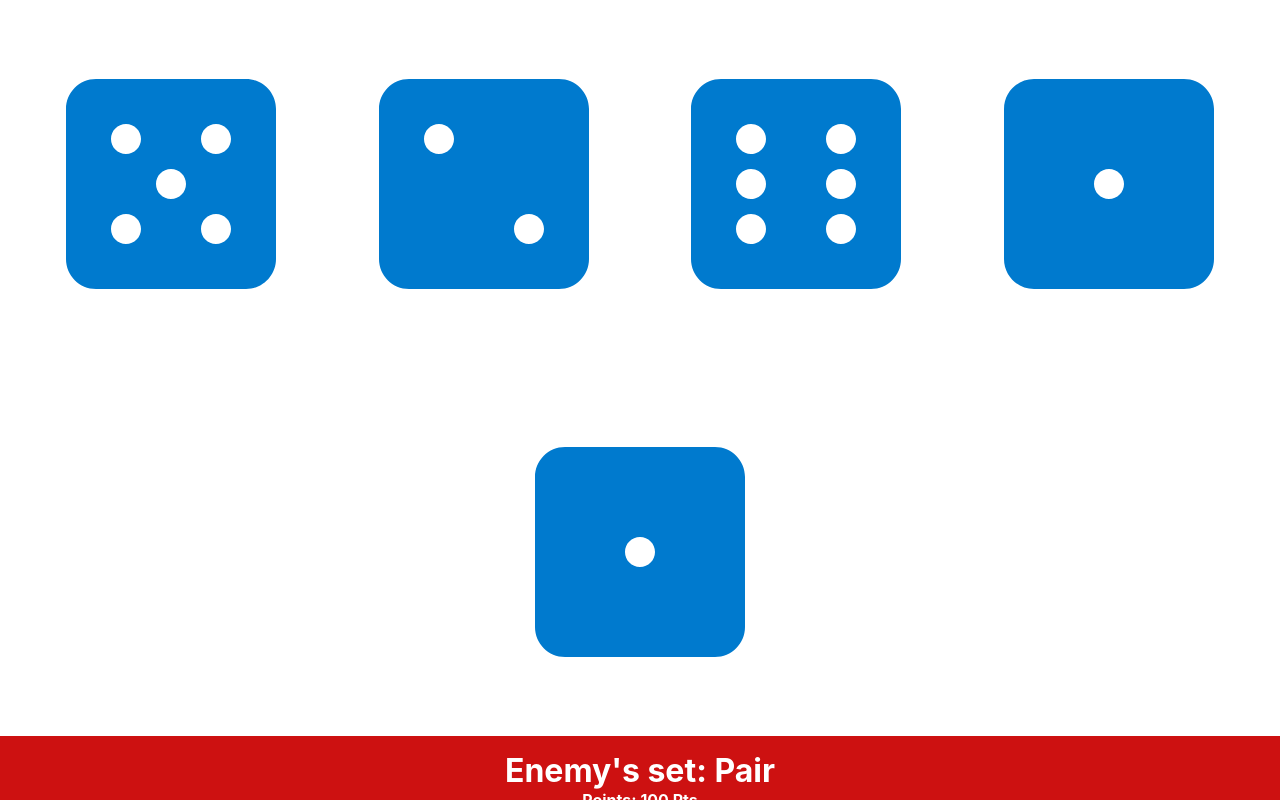
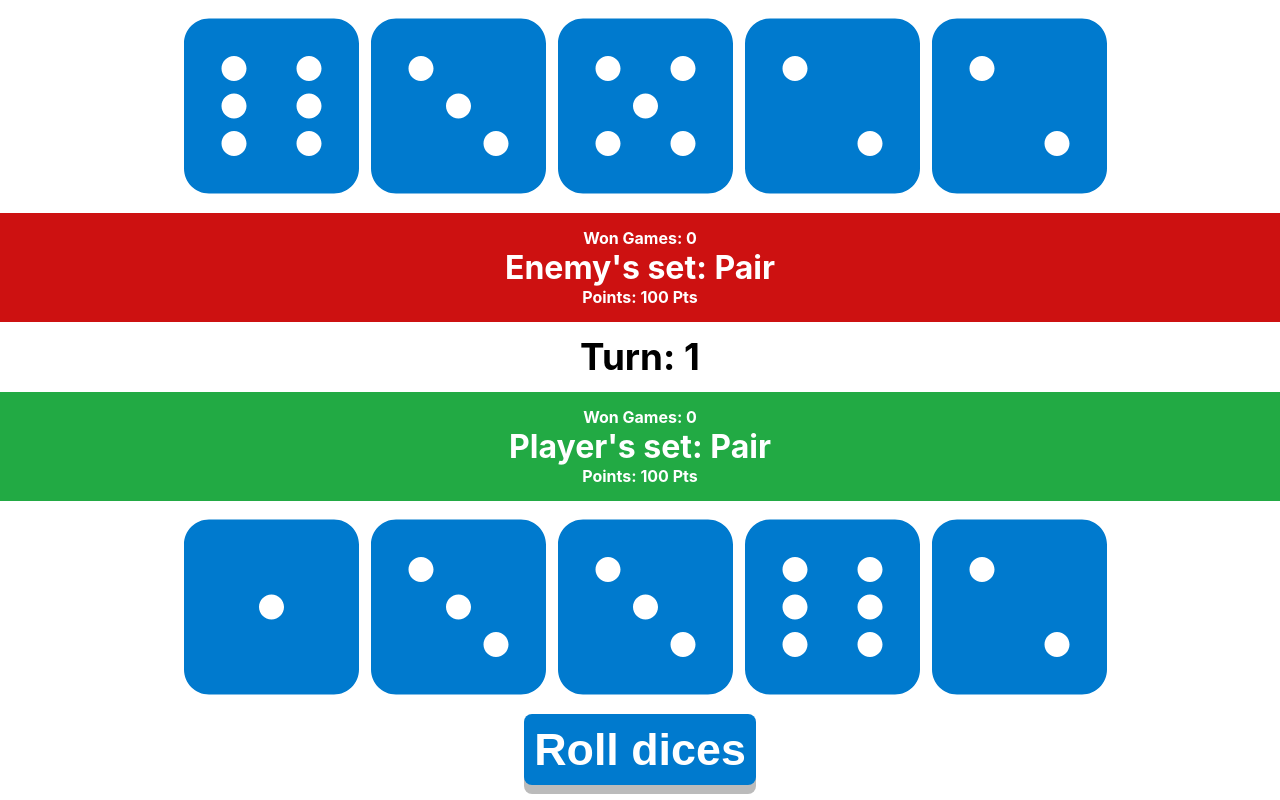
Before and after one commit to fabianeboli/dicepoker, a React (Create React App) app: page / in a window 1280 px wide. Both pictures are taken after a click on the button "Roll the dices!!". Shown: the top 800 px of the page. Built offline with nearby package versions, Linux system fonts and the light colour scheme.

Commit message:
Added possibility to select and deselect dies

```diff
--- a/package.json
+++ b/package.json
@@ -15,7 +15,8 @@
     "react": "^16.8.6",
     "react-dom": "^16.8.6",
     "react-scripts": "3.0.1",
-    "typescript": "3.5.3"
+    "typescript": "3.5.3",
+    "uuid": "^3.3.2"
   },
   "scripts": {
     "start": "react-scripts start",
--- a/src/App.tsx
+++ b/src/App.tsx
@@ -1,12 +1,11 @@
 import React from 'react';
-import logo from './logo.svg';
-import './App.css';
+import styles from  './App.module.sass';
 import { RollDice } from './components/RollDice/RollDice';
 
 
 const App: React.FC = () => {
   return (
-    <div className="App">
+    <div className={styles.board}>
       <RollDice/>
     </div>
   );
--- a/src/components/Die/Die.module.sass
+++ b/src/components/Die/Die.module.sass
@@ -1,4 +1,24 @@
-.dice
+.die
     font-size: 15.0em
     color: #007ace
-    margin: 5% 4%
+    margin: 3% 3%
+
+.dieButton
+    border: none
+    color: white
+    background-color: white
+
+
+.dieButton:active
+    border: 2px solid black
+    border-radius: 50px
+
+.unClickable
+    pointer-events: none
+
+.clickable
+    pointer-events: auto
+
+.selected
+    border: 2px solid black
+    border-radius: 40px
--- a/src/components/Die/Die.tsx
+++ b/src/components/Die/Die.tsx
@@ -1,19 +1,38 @@
 import React from 'react'
 import { FontAwesomeIcon } from '@fortawesome/react-fontawesome'
-import { faDiceOne, faDiceTwo, faDiceThree, faDiceFour, faDiceFive, faDiceSix } from '@fortawesome/free-solid-svg-icons'
 import styles from './Die.module.sass'
 import { IconProp } from '@fortawesome/fontawesome-svg-core';
 
 
 interface IProps {
+    id: number | string,
     numberOfDies: IconProp
+    value: number,
+    selected?: boolean
+    currentTurn?: number,
+    click: any
 }
 
 
 export const Die = (props: IProps) =>  {
+    const changeDices = props.currentTurn === 1 ? styles.clickable : styles.unClickable;
+    const [selected, setSelected] = React.useState(false)
+    const selectedButton = selected ? styles.selected : '';
+
+
+    const handleClick = () => {
+        setSelected(!selected);
+        const selectedDie = !selected;
+        const die = props.id;
+        props.click({ id: die, selected: selectedDie });
+        console.log(props.value, selected, props.id);
+        return props.value;
+    }
+
+
     return (
         <>
-            <FontAwesomeIcon className={styles.dice} icon={props.numberOfDies}/>
+            <button onClick={() => handleClick()} className={`${changeDices} ${styles.dieButton} ${selectedButton}`}><FontAwesomeIcon className={styles.die} icon={props.numberOfDies}/></button>
         </>
     )
 }
--- a/src/components/RollDice/RollDice.module.sass
+++ b/src/components/RollDice/RollDice.module.sass
@@ -14,7 +14,7 @@
     color: white
     font-weight: 700
     font-size: 2.8em
-    padding: 15px
+    padding: 10px
     border: none
     border-radius: 8px
     margin: 0 auto
@@ -57,6 +57,16 @@
     justify-content: center
     flex-direction: column
 
+.disabled button
+    pointer-events: none
+
+// .unClickable
+//     pointer-events: none
+
+// .clickable
+//     pointer-events: auto
+
+
 
 .player
     @extend .handStats
--- a/src/components/RollDice/RollDice.tsx
+++ b/src/components/RollDice/RollDice.tsx
@@ -2,7 +2,7 @@ import React, { useState } from 'react'
 import styles from './RollDice.module.sass'
 import { faDiceOne, faDiceTwo, faDiceThree, faDiceFour, faDiceFive, faDiceSix, IconDefinition } from '@fortawesome/free-solid-svg-icons'
 import { Die } from '../Die/Die';
-import { nullLiteral, Function } from '@babel/types';
+import * as CalculateHand from '../scripts/calculateHands'
 
 enum buttonText {
     idle = 'Roll dices',
@@ -18,108 +18,21 @@ interface State {
     enPoints: any,
     plHandName: string,
     enHandName: string,
+    wonGames: number,
+    lostGames: number
 }
 
-type die = {
+export type die = {
     number: number,
-    icon: IconDefinition
+    icon: IconDefinition,
 }
 
 const dicesList: die[] = [{ number: 1, icon: faDiceOne }, { number: 2, icon: faDiceTwo }, { number: 3, icon: faDiceThree },
 { number: 4, icon: faDiceFour }, { number: 5, icon: faDiceFive }, { number: 6, icon: faDiceSix }]
 
-const checkPairs = (sortedDice: number[], numOfSearchedPairs: number): boolean => {
-    const sd = sortedDice;
-    let numOfPairs = 0;
-    for (let i = 0; i < sd.length - 1; i++) {
-        const currentDie = sd[i];
-        const nextDie = sd[i + 1];
-        if (currentDie === nextDie) {
-            ++i;
-            ++numOfPairs;
-            if (numOfPairs === numOfSearchedPairs) {
-                return true
-            }
-        }
-    }
-    return false;
-}
+export const RollDice: React.FC = () => {
+    const uuid = require('uuid/v4');
 
-export const checkFullHouse = (sortedDice: number[]): boolean => {
-    const sd = sortedDice;
-    let pairFound = false;
-    for (let i = 0; i < sd.length - 2; i++) {
-        const firstDie = sd[i];
-        const secondDie = sd[i + 1];
-        const thirdDie = sd[i + 2];
-        console.log(firstDie, secondDie, thirdDie)
-        if (firstDie === secondDie && secondDie !== thirdDie) {
-            pairFound = true;
-        }
-        if (firstDie === secondDie && secondDie === thirdDie) {
-            const threeOfAKindFound = true;
-            console.log('FULL HOUSE ', sd)
-            if (pairFound && threeOfAKindFound) {
-                return true
-            }
-        }
-    }
-    return false
-}
-
-
-
-const checkNKinds = (sortedDice: number[], Nkind: number): boolean => {
-    const sd = sortedDice;
-    let sameNeighbourDies = 0;
-    for (let i = 0; i < sd.length - 1; i++) {
-        const previousDie = i == 0 ? sd[i] : sd[i - 1];
-        const currentDie = sd[i];
-        const nextDie = sd[i + 1];
-        if (previousDie !== currentDie) { sameNeighbourDies = 0 }
-        if (currentDie === nextDie) { sameNeighbourDies += 1 }
-        console.log("TEST", previousDie, currentDie, nextDie, previousDie !== currentDie, currentDie === nextDie)
-    }
-    console.log("DICE", sd, sameNeighbourDies, Nkind, sameNeighbourDies === Nkind)
-    if (sameNeighbourDies === Nkind - 1) { return true }
-    // [1,2,2,2,3]
-    return false;
-}
-
-export const compareArrays = (array1: any[], array2: any[]) => {
-    let i = array1.length;
-    while (i--) {
-        if (array1[i] !== array2[i]) return false;
-    }
-    return true
-}
-
-export const checkStraight = (sortedDice: number[]): boolean => { return compareArrays(sortedDice, [1, 2, 3, 4, 5]) || compareArrays(sortedDice, [2, 3, 4, 5, 6]) ? true : false }
-
-export const randomizeDicesSet = (dices: die[] = dicesList, numberOfDies: number = dices.length - 1): die[] => {
-    const randomDie = () => Math.floor(Math.random() * dicesList.length)
-    let rolledDices: die[] = []
-    for (let i = 0; i < numberOfDies; i++) {
-        rolledDices = [...rolledDices, dices[randomDie()]]
-    }
-    return rolledDices
-}
-const testPair = [1, 1, 2, 3, 4].sort();
-const testDoublePair = [1, 1, 2, 4, 4].sort();
-const testThreeOfAKind = [1, 3, 4, 4, 4].sort();
-const testFourOfAKind = [2, 2, 2, 2, 4].sort();
-const testFiveOfAKind = [4, 4, 4, 4, 4].sort();
-const testStraight = [2, 3, 4, 5, 6].sort();
-const testFullHouse = [2, 5, 2, 2, 5].sort();
-
-console.log("---PAIR TEST: ", checkPairs(testPair, 1), testPair)
-console.log("---DOUBLE PAIR TEST: ", checkPairs(testDoublePair, 2), testDoublePair)
-console.log("---THREE OF A KIND TEST: ", checkNKinds(testThreeOfAKind, 3), testThreeOfAKind)
-console.log("---FOUR OF A KIND TEST: ", checkNKinds(testFourOfAKind, 4), testFourOfAKind)
-console.log("---FIVE OF A KIND TEST: ", checkNKinds(testFiveOfAKind, 5), testFiveOfAKind)
-console.log("---STRAIGHT TEST: ", checkStraight(testStraight), testStraight)
-console.log("---FULLHOUSE TEST: ", checkFullHouse(testFullHouse), testFullHouse)
-export const RollDice: React.FC = () => {
     const [state, setState] = useState<State>({
         plDices: [],
         enDices: [],
@@ -129,16 +42,29 @@ export const RollDice: React.FC = () => {
         plPoints: 0,
         enPoints: 0,
         plHandName: "",
-        enHandName: ""
+        enHandName: "",
+        wonGames: 0,
+        lostGames: 0
     })
 
+    const randomDieIndex = () => Math.floor(Math.random() * dicesList.length)
+    const randomizeDie = (dice: die[] = dicesList) => dice[randomDieIndex()]
+    const randomizeDicesSet = (dices: die[] = dicesList, numberOfDies: number = dices.length - 1): die[] => {
+        let rolledDices: die[] = []
+        for (let i = 0; i < numberOfDies; i++) {
+            rolledDices = [...rolledDices, dices[randomDieIndex()]]
+        }
+        return rolledDices
+    }
+
     const rollSet = (st: State) => {
-        const plHand = randomizeDicesSet()
+        console.log(state.plDices)
+        const plHand = st.round === 0 ? randomizeDicesSet() : rollSelectedDices(state.plDices)
         const enHand = randomizeDicesSet()
-        const plHandPoints = calculateHand(plHand);
-        const enHandPoints = calculateHand(enHand);
-        const plHandName = HandName(plHandPoints);
-        const enHandName = HandName(enHandPoints);
+        const plHandPoints = CalculateHand.calculateHand(plHand);
+        const enHandPoints = CalculateHand.calculateHand(enHand);
+        const plHandName = CalculateHand.HandName(plHandPoints);
+        const enHandName = CalculateHand.HandName(enHandPoints);
         return {
             ...st,
             plDices: plHand,
@@ -150,9 +76,29 @@ export const RollDice: React.FC = () => {
             enPoints: st.enPoints + enHandPoints,
             plHandName: plHandName,
             enHandName: enHandName,
-            wonGames: 0,
-            lostGames: 0
         }
+    }
+
+    let diesToStay: any[] = [];
+    const click = (die: any) => {
+        if(die.selected) {
+            diesToStay = [...diesToStay, die].map(el => el.id === undefined ? el : el.id)
+            diesToStay = [...new Set(diesToStay)]
+        }  else {
+            diesToStay = diesToStay.filter(el => el !== die.id)
+        }
+        console.log(die, 'WOOOOW', diesToStay);
+    }
+
+    const rollSelectedDices = (dices: die[]) => {
+        diesToStay = diesToStay.sort();
+        for(let i = 0; i < dices.length; i++) {
+            // [2,0,3]
+            if(diesToStay[i] === i) {
+                dices[i] = randomizeDie();
+            }
+        }
+        return dices
     }
 
     const rollingAnimation = (st: State) => {
@@ -163,62 +109,60 @@ export const RollDice: React.FC = () => {
         }
     }
 
+
     const rollDice = () => {
         setState(rollingAnimation)
         setTimeout(() => setState(rollSet), 200)
+        if (state.round === 2) { setState(sumGame()) }
     }
 
-    const HandName = (points: number): string => {
-        switch (points) {
-            case 2000:
-                return 'Full House'
-            case 1500:
-                return 'Straight'
-            case 1000:
-                return 'Five of a Kind'
-            case 800:
-                return 'Four of a Kind'
-            case 400:
-                return 'Three of a Kind'
-            case 200:
-                return 'Double Pair'
-            case 100:
-                return 'Pair'
-            default: return 'Buck'
-        }
+    const sumGame = () => {
+        const plWonGames = state.plPoints > state.enPoints ? state.wonGames + 1 : state.wonGames;
+        const enWonGames = state.plPoints < state.enPoints ? state.lostGames + 1 : state.lostGames;
+        return ({
+            ...state,
+            round: 0,
+            plPoints: 0,
+            enPoints: 0,
+            wonGames: plWonGames,
+            lostGames: enWonGames,
+            buttonText: buttonText.rolling,
+            dicesStyle: `${styles.dices} ${styles.rollingAnimation}`
+        })
     }
-
-    const calculateHand = (diceSet: die[]): number => {
-        const diceInNumbers: number[] = diceSet.map(el => el.number);
-        const sortedDice: number[] = diceInNumbers.sort();
-        if (checkStraight(sortedDice)) { return 1500; }
-        else if (checkNKinds(sortedDice, 5)) { return 1000; }
-        else if (checkNKinds(sortedDice, 4)) { return 800; }
-        else if (checkFullHouse(sortedDice)) { return 2000; }
-        else if (checkNKinds(sortedDice, 3)) { return 400; }
-        else if (checkPairs(sortedDice, 2)) { return 200; }
-        else if (checkPairs(sortedDice, 1)) { return 100; }
-        else { return 0; }
-    }
-
-    const presentDices = (diceSet: die[]) => diceSet.map(el => <Die numberOfDies={el.icon} />)
+    // use idx in map function to create indexes for dies, which will allow to do sth like this: die[idx]
+    const presentDices = (diceSet: die[]) => diceSet.map((el, idx) => <Die key={uuid()} id={idx}  selected={false}
+                            value={el.number}  click={click} currentTurn={state.round} numberOfDies={el.icon} />)
 
     const [game, setGame] = useState(false)
     const newGame = () => {
+        const turns = state.round === 0 ? 1 : state.round;
+        const whoWon = state.plPoints > state.enPoints ? 'You won!' : "You lost";
+        const roundGame = state.round === 2 ? `${whoWon}` : `Turn: ${turns}`;
+
         return (
             <>
                 <div>
-                    <div className={state.dicesStyle}> {presentDices(state.enDices)} </div>
+                    <div className={`${state.dicesStyle} ${styles.disabled}`}> {presentDices(state.enDices)} </div>
                     <div className={styles.enemy}>
-                        <div className={styles.handName}>Enemy's set: {state.enHandName} </div>
-                        <div className={styles.enemyPoints}>Points: {state.enPoints} Pts</div>
+                        <div>Won Games: <span className={styles.wonGames}>{state.lostGames}</span></div>
+                        <div>
+                            <div className={styles.handName}>Enemy's set: {state.enHandName} </div>
+                            <div className={styles.enemyPoints}>Points: {state.enPoints} Pts</div>
+                        </div>
+
                     </div>
-                    <div className={styles.round}>Round: {state.round}</div>
+                    <div className={styles.round}>{roundGame}</div>
                     <div className={styles.player}>
-                        <div className={styles.handName}>Player's set: {state.plHandName} </div>
-                        <div className={styles.playerPoints}>Points: {state.plPoints} Pts</div>
+                        <div>Won Games: <span className={styles.playerWonGames}>{state.wonGames}</span></div>
+                        <div>
+                            <div className={styles.handName}>Player's set: {state.plHandName} </div>
+                            <div className={styles.playerPoints}>Points: {state.plPoints} Pts</div>
+                        </div>
                     </div>
+
                     <div className={state.dicesStyle}> {presentDices(state.plDices)} </div>
+
                 </div>
                 <button className={styles.rollButton} onClick={() => rollDice()}>{state.buttonText}</button>
             </>
@@ -226,7 +170,6 @@ export const RollDice: React.FC = () => {
     }
 
     const initialScreen = () => {
-
         return (
             <>
                 <div className={styles.header}> Welcome to Dice Poker!</div>
@@ -237,7 +180,7 @@ export const RollDice: React.FC = () => {
 
     return (
         <>
-            {game == false ? initialScreen() : newGame()}
+            {game === false ? initialScreen() : newGame()}
         </>
     )
 }
--- /dev/null
+++ b/src/components/scripts/calculateHands.tsx
@@ -0,0 +1,112 @@
+import { die } from '../RollDice/RollDice'
+
+export const checkPairs = (sortedDice: number[], numOfSearchedPairs: number): boolean => {
+    const sd = sortedDice;
+    let numOfPairs = 0;
+    for (let i = 0; i < sd.length - 1; i++) {
+        const currentDie = sd[i];
+        const nextDie = sd[i + 1];
+        if (currentDie === nextDie) {
+            ++i;
+            ++numOfPairs;
+            if (numOfPairs === numOfSearchedPairs) {
+                return true
+            }
+        }
+    }
+    return false;
+}
+
+export const checkFullHouse = (sortedDice: number[]): boolean => {
+    const sd = sortedDice;
+    let pairFound = false;
+    for (let i = 0; i < sd.length - 2; i++) {
+        const firstDie = sd[i];
+        const secondDie = sd[i + 1];
+        const thirdDie = sd[i + 2];
+        if (firstDie === secondDie && secondDie !== thirdDie) {
+            pairFound = true;
+        }
+        if (firstDie === secondDie && secondDie === thirdDie) {
+            const threeOfAKindFound = true;
+            if (pairFound && threeOfAKindFound) {
+                return true
+            }
+        }
+    }
+    return false
+}
+
+export const checkNKinds = (sortedDice: number[], Nkind: number): boolean => {
+    const sd = sortedDice;
+    let sameNeighbourDies = 0;
+    for (let i = 0; i < sd.length - 1; i++) {
+        const previousDie = i === 0 ? sd[i] : sd[i - 1];
+        const currentDie = sd[i];
+        const nextDie = sd[i + 1];
+        if (previousDie !== currentDie) { sameNeighbourDies = 0 }
+        if (currentDie === nextDie) { sameNeighbourDies += 1 }
+        if (sameNeighbourDies === Nkind - 1) { return true }
+    }
+    return false;
+}
+
+export const compareArrays = (array1: any[], array2: any[]) => {
+    let i = array1.length;
+    while (i--) {
+        if (array1[i] !== array2[i]) return false;
+    }
+    return true
+}
+
+export const checkStraight = (sortedDice: number[]): boolean => { return compareArrays(sortedDice, [1, 2, 3, 4, 5]) || compareArrays(sortedDice, [2, 3, 4, 5, 6]) ? true : false }
+
+export const calculateHand = (diceSet: die[]): number => {
+    const diceInNumbers: number[] = diceSet.map(el => el.number);
+    const sortedDice: number[] = diceInNumbers.sort();
+    if (checkStraight(sortedDice)) { return 1500; }
+    else if (checkNKinds(sortedDice, 5)) { return 1000; }
+    else if (checkNKinds(sortedDice, 4)) { return 800; }
+    else if (checkFullHouse(sortedDice)) { return 2000; }
+    else if (checkNKinds(sortedDice, 3)) { return 400; }
+    else if (checkPairs(sortedDice, 2)) { return 200; }
+    else if (checkPairs(sortedDice, 1)) { return 100; }
+    else { return 0; }
+}
+
+export const HandName = (points: number): string => {
+    switch (points) {
+        case 2000:
+            return 'Full House'
+        case 1500:
+            return 'Straight'
+        case 1000:
+            return 'Five of a Kind'
+        case 800:
+            return 'Four of a Kind'
+        case 400:
+            return 'Three of a Kind'
+        case 200:
+            return 'Double Pair'
+        case 100:
+            return 'Pair'
+        default: return 'Buck'
+    }
+}
+
+
+// const testPair = [1, 1, 2, 3, 4].sort();
+// const testDoublePair = [1, 1, 2, 4, 4].sort();
+// const testThreeOfAKind = [1, 3, 4, 4, 4].sort();
+// const testFourOfAKind = [2, 2, 2, 2, 4].sort();
+// const testFiveOfAKind = [4, 4, 4, 4, 4].sort();
+// const testStraight = [2, 3, 4, 5, 6].sort();
+// const testFullHouse = [2, 5, 2, 2, 5].sort();
+
+// console.log("---PAIR TEST: ", checkPairs(testPair, 1), testPair)
+// console.log("---DOUBLE PAIR TEST: ", checkPairs(testDoublePair, 2), testDoublePair)
+// console.log("---THREE OF A KIND TEST: ", checkNKinds(testThreeOfAKind, 3), testThreeOfAKind)
+// console.log("---FOUR OF A KIND TEST: ", checkNKinds(testFourOfAKind, 4), testFourOfAKind)
+// console.log("---FIVE OF A KIND TEST: ", checkNKinds(testFiveOfAKind, 5), testFiveOfAKind)
+// console.log("---STRAIGHT TEST: ", checkStraight(testStraight), testStraight)
+// console.log("---FULLHOUSE TEST: ", checkFullHouse(testFullHouse), testFullHouse)
--- a/tsconfig.json
+++ b/tsconfig.json
@@ -17,7 +17,8 @@
     "resolveJsonModule": true,
     "isolatedModules": true,
     "noEmit": true,
-    "jsx": "preserve"
+    "jsx": "preserve",
+    "downlevelIteration": true
   },
   "include": [
     "src"
```
Also changed, not shown: src/App.css (deleted, +0 -33 lines), src/App.module.sass (added, +35 -0 lines).
